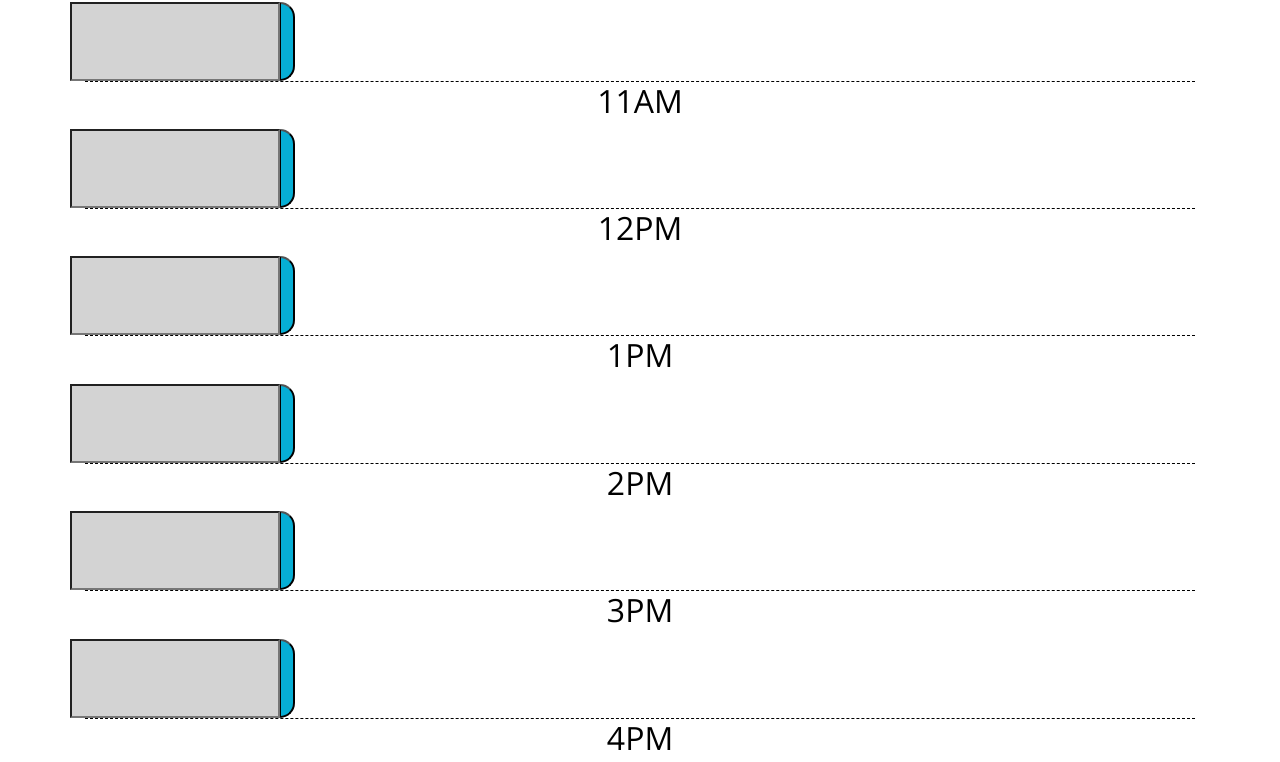
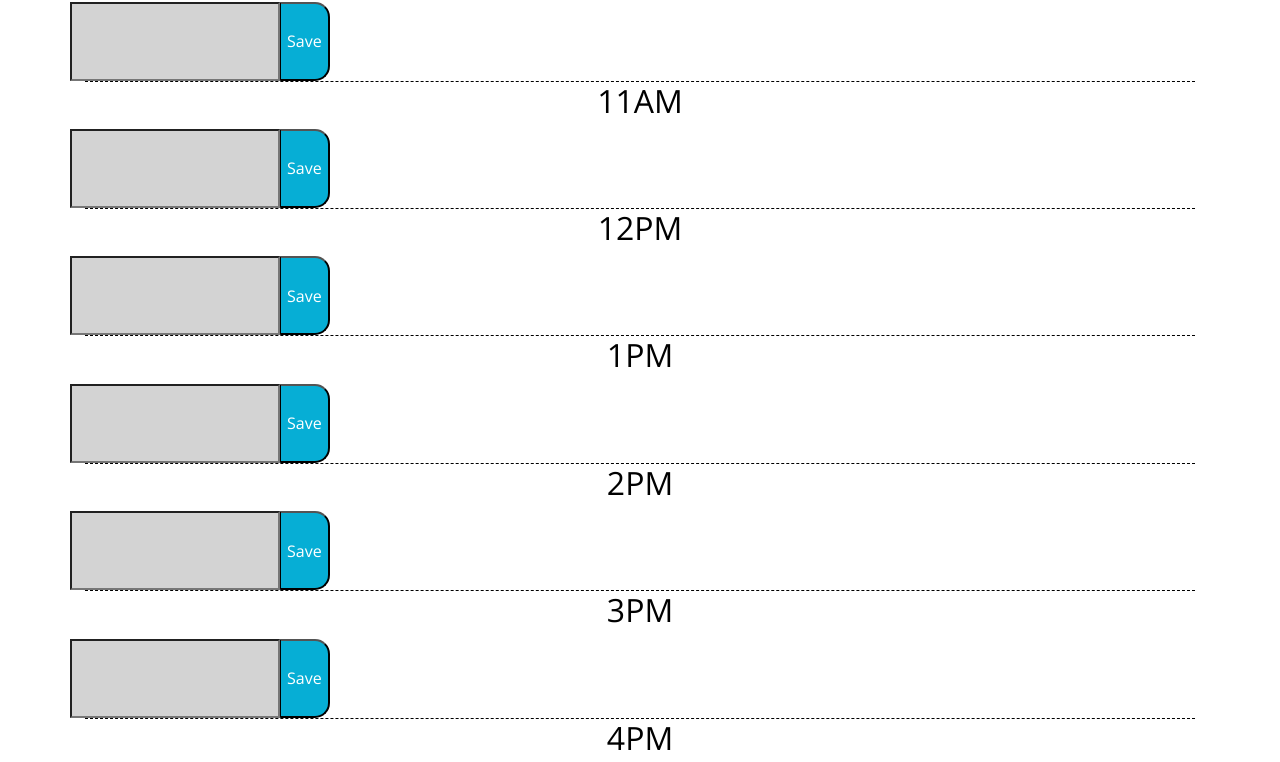
Before and after one commit to brobro10000/Work-Day-Scheduler, a plain HTML site: page index.html in a window 1280 px wide. Shown: the part 666-1428 px from the top of the page. Drawn offline with nearby package versions, Linux system fonts and the light colour scheme.

Commit message:
removed attempt to add image, redid button name to save

```diff
--- a/assets/css/style.css
+++ b/assets/css/style.css
@@ -58,7 +58,6 @@ textarea{
 }
 
 .saveBtn {
-  background-image: url(/work-day-scheduler/assets/save.png);
   border-left: 1px solid black;
   border-top-right-radius: 15px;
   border-bottom-right-radius: 15px;
--- a/assets/js/script.js
+++ b/assets/js/script.js
@@ -31,7 +31,7 @@ function populateTime(i, time) {
 function formCreator(i) {
     $("<form>").attr({ "class": "row", "id": "form" + i }).appendTo($("#div" + i))
     $("<input>").attr("id", "input" + i).appendTo($("#form" + i))
-    $("<button>").attr({"id":"submit" + i, "class":"saveBtn"}).appendTo($("#form" + i))
+    $("<button>").text("Save").attr({"id":"submit" + i, "class":"saveBtn"}).appendTo($("#form" + i))
     if (i < currentHour) {
         $("#input" + i).attr("class", "past")
     } else if (i == currentHour) {
--- a/index.html
+++ b/index.html
@@ -39,6 +39,6 @@
 </main>
     <script src="https://code.jquery.com/jquery-3.4.1.min.js"></script>
     <script src="https://cdnjs.cloudflare.com/ajax/libs/moment.js/2.24.0/moment.min.js"></script>
-    <script src="/work-day-scheduler/assets/js/script.js"></script>
+    <script src="./assets/js/script.js"></script>
   </body>
 </html>
```
Also changed, not shown: assets/images/save.svg (deleted).
